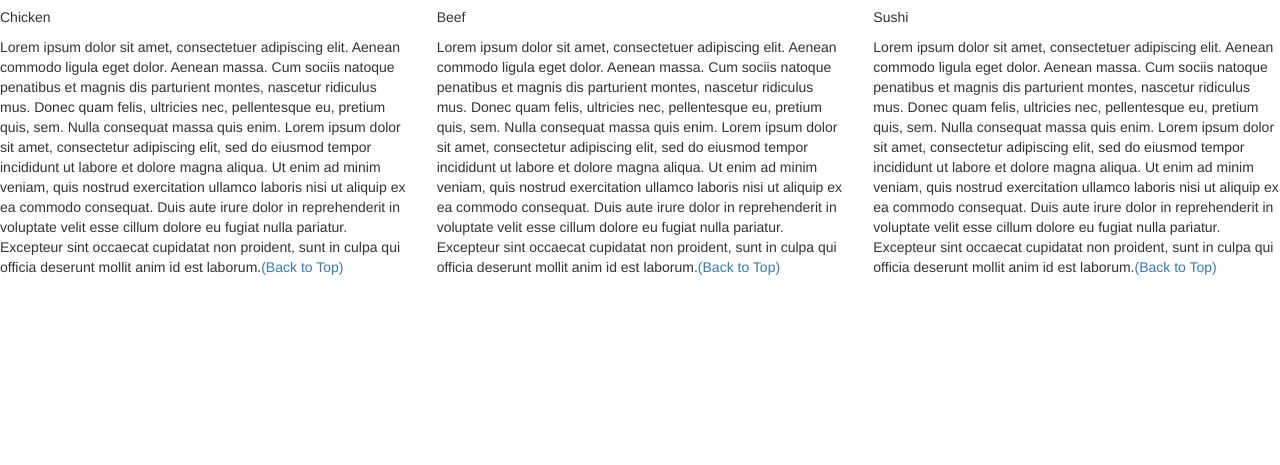
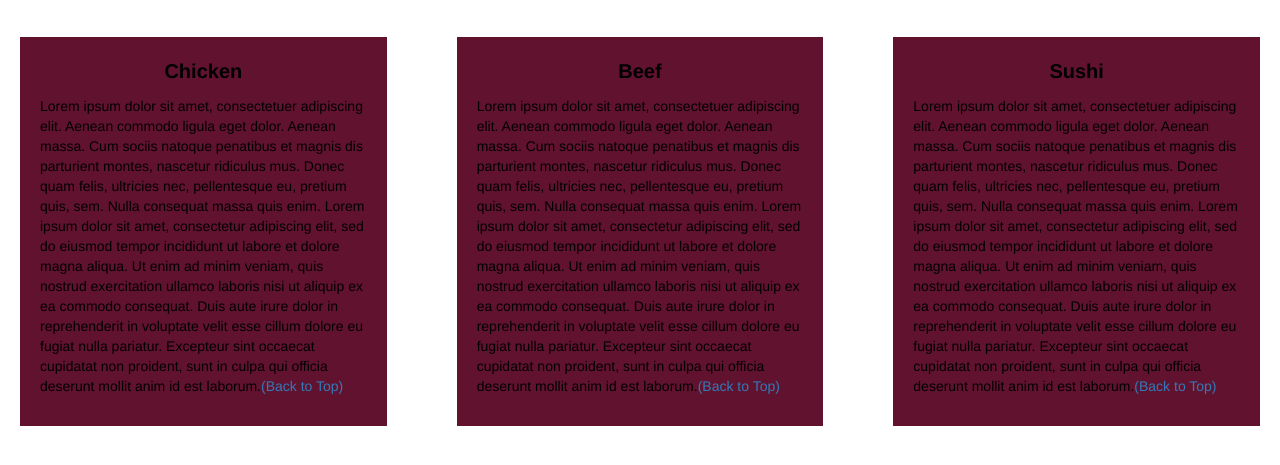
Before and after one commit to kisho8/assignment-module3, a plain HTML site: page index.html in a window 1280 px wide. Shown: the part 123-588 px from the top of the page. Drawn offline with nearby package versions, Linux system fonts and the light colour scheme.

Commit message:
Update style.css

```diff
--- a/style.css
+++ b/style.css
@@ -12,6 +12,25 @@ color: #61122F;
 body{
 background-color: #61122F;
 color: white;
+}
+
+.row{
+margin: 20px;
+}
+
+.content-box{
+margin:20px;
+width:auto;
+height:auto;
+color:black;
+background-color:#61122F;
+padding:20px;
+}
+
+.item-name{
+text-align:center;
+font-size:20px;
+font-weight:bold;
 }
 
 .glyphicon{
```
